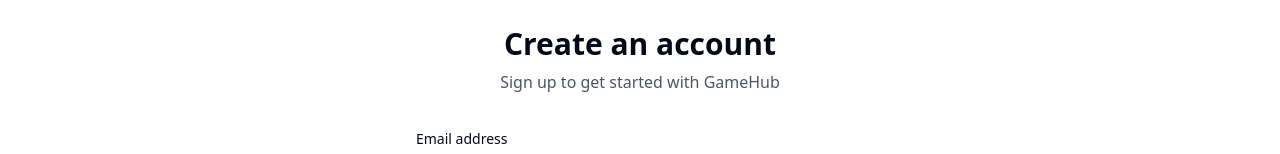
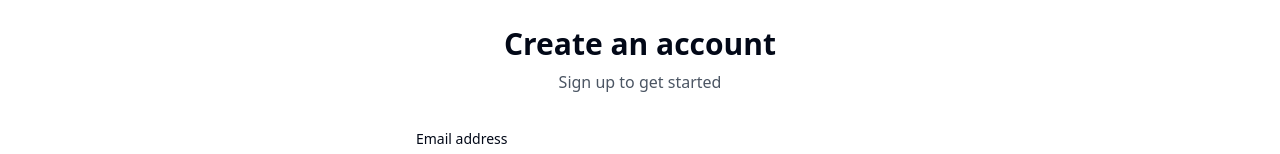
Before and after one commit to myloften/game-hub, a Next.js app: page /auth/register in a window 1280 px wide. Shown: the part 214-368 px from the top of the page. Built offline with nearby package versions, Linux system fonts and the light colour scheme.

Commit message:
fix: wrap client components in Suspense boundary

```diff
--- a/app/auth/login/page.tsx
+++ b/app/auth/login/page.tsx
@@ -9,7 +9,7 @@
 import { toast } from 'sonner';
 import Link from 'next/link';
 
-export default function LoginPage() {
+function LoginForm() {
   const router = useRouter();
   const searchParams = useSearchParams();
   const callbackUrl = searchParams.get('callbackUrl') || '/';
@@ -40,7 +40,6 @@
   };
 
   return (
-    <Suspense fallback={<div>Loading...</div>}>
     <div className="flex min-h-screen flex-col items-center justify-center p-4">
       <div className="w-full max-w-md space-y-8">
         <div className="text-center">
@@ -95,6 +94,13 @@
         </div>
       </div>
     </div>
+  );
+}
+
+export default function LoginPage() {
+  return (
+    <Suspense fallback={<div>Loading...</div>}>
+      <LoginForm />
     </Suspense>
   );
 }
--- a/app/auth/register/page.tsx
+++ b/app/auth/register/page.tsx
@@ -8,7 +8,7 @@
 import { toast } from 'sonner';
 import Link from 'next/link';
 
-export default function RegisterPage() {
+function RegisterForm() {
   const router = useRouter();
   const searchParams = useSearchParams();
   const callbackUrl = searchParams.get('callbackUrl') || '/';
@@ -58,13 +58,12 @@
   };
 
   return (
-    <Suspense fallback={<div>Loading...</div>}>
     <div className="flex min-h-screen flex-col items-center justify-center p-4">
       <div className="w-full max-w-md space-y-8">
         <div className="text-center">
           <h2 className="text-3xl font-bold">Create an account</h2>
           <p className="mt-2 text-gray-600 dark:text-gray-400">
-              Sign up to get started with GameHub
+            Sign up to get started
           </p>
         </div>
 
@@ -125,6 +124,13 @@
         </div>
       </div>
     </div>
+  );
+}
+
+export default function RegisterPage() {
+  return (
+    <Suspense fallback={<div>Loading...</div>}>
+      <RegisterForm />
     </Suspense>
   );
 }
--- a/app/page.tsx
+++ b/app/page.tsx
@@ -7,13 +7,13 @@
   const games = await getGames();
 
   return (
-    <main className="container mx-auto px-4 py-8">
-      <div className="space-y-8">
-        <Suspense fallback={<div>Loading search...</div>}>
+    <Suspense fallback={<div>Loading...</div>}>
+      <main className="container mx-auto px-4 py-8">
+        <div className="space-y-8">
           <SearchBar />
-        </Suspense>
-        <GameList games={games} />
-      </div>
-    </main>
+          <GameList games={games} />
+        </div>
+      </main>
+    </Suspense>
   );
 }
--- a/app/search/page.tsx
+++ b/app/search/page.tsx
@@ -5,7 +5,7 @@
 import GameList from '@/components/GameList';
 import { Game } from '@/lib/types';
 
-export default function SearchPage() {
+function SearchResults() {
   const searchParams = useSearchParams();
   const query = searchParams.get('q') || '';
   const [games, setGames] = useState<Game[]>([]);
@@ -35,7 +35,6 @@
   }, [query]);
 
   return (
-    <Suspense fallback={<div>Loading...</div>}>
     <main className="container mx-auto px-4 py-8">
       <h1 className="text-3xl font-bold mb-8">
         Search Results for "{query}"
@@ -50,6 +49,13 @@
         </div>
       )}
     </main>
+  );
+}
+
+export default function SearchPage() {
+  return (
+    <Suspense fallback={<div>Loading...</div>}>
+      <SearchResults />
     </Suspense>
   );
 }
```
Lines whose indentation alone changed are shown as unchanged.
